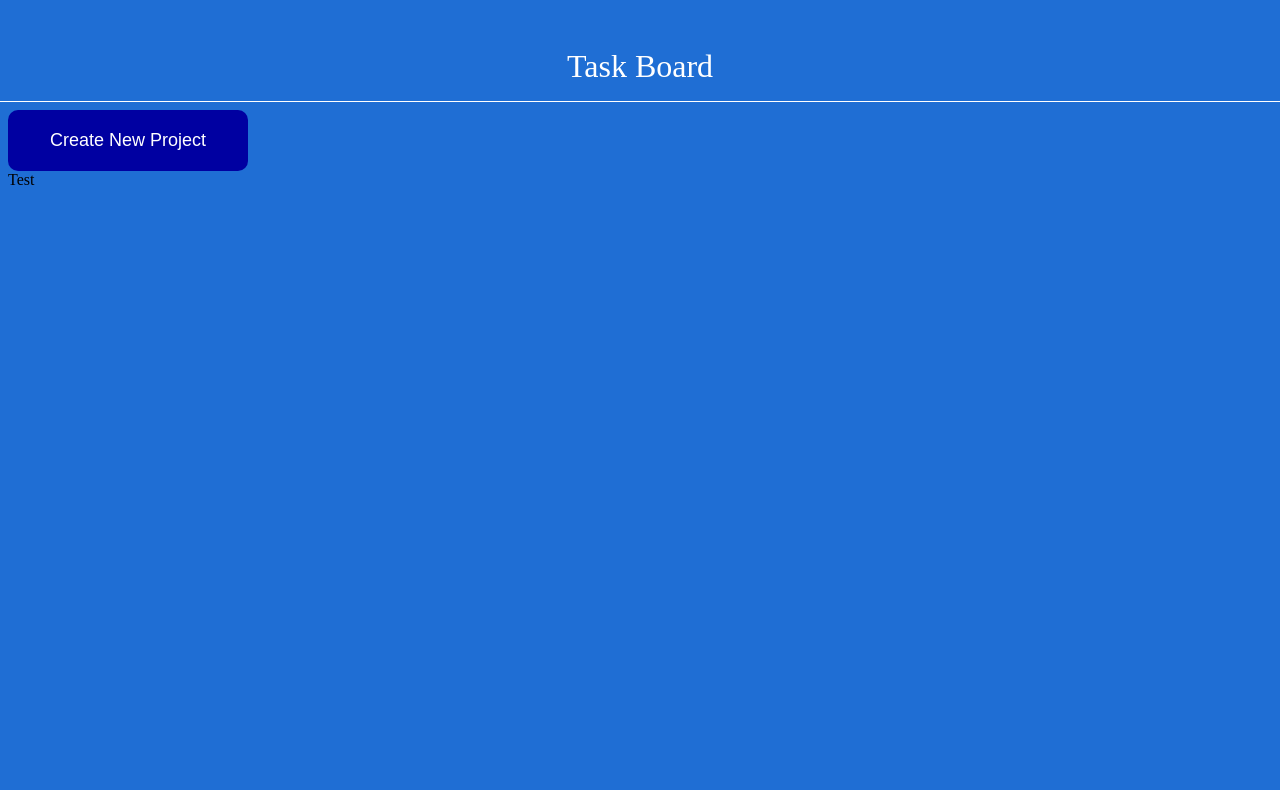
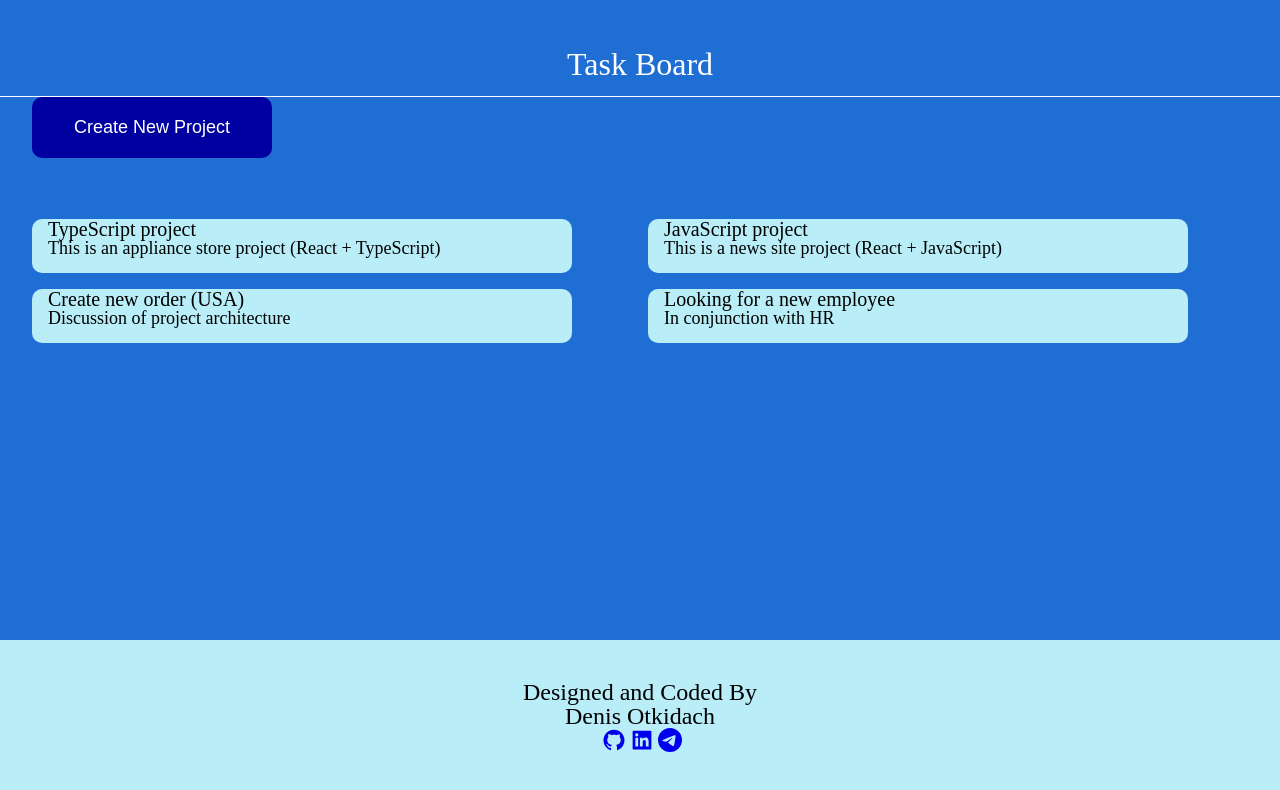
Before and after one commit to rataysh/taskBoard, a React (Create React App) app in the folder task-board/: page / in a window 1280 px wide. Shown: the top 790 px of the page. Built offline with nearby package versions, Linux system fonts and the light colour scheme.

Commit message:
project page

```diff
--- /dev/null
+++ b/task-board/src/components/footer/aboutDev.tsx
@@ -0,0 +1,30 @@
+/** @format */
+
+import React from "react";
+import {AiFillGithub, AiFillLinkedin} from "react-icons/ai";
+import {BsTelegram} from "react-icons/bs";
+import "./footer.scss";
+
+interface GitLinkTg {
+    gitLink: string;
+    linkedLink: string;
+    telegramLink: string;
+}
+
+export const AboutDev: React.FC<GitLinkTg> = (props: GitLinkTg) => {
+    return (
+        <body className='aboutDev'>
+            <a href={props.gitLink} target='_blank' rel='noreferrer'>
+                <AiFillGithub />
+            </a>
+
+            <a href={props.linkedLink} target='_blank' rel='noreferrer'>
+                <AiFillLinkedin />
+            </a>
+
+            <a href={props.telegramLink} target='_blank' rel='noreferrer'>
+                <BsTelegram />
+            </a>
+        </body>
+    );
+};
--- /dev/null
+++ b/task-board/src/components/footer/footer.scss
@@ -0,0 +1,44 @@
+/** @format */
+@import "../../styles/varCSS.scss";
+
+.footer {
+    padding: 2.5rem;
+    background-color: $light-color;
+    div {
+        display: flex;
+        flex-direction: column;
+        justify-content: center;
+        align-items: center;
+        p {
+            font-size: 1.5rem;
+            font-weight: 500;
+            color: black;
+            display: flex;
+        }
+    }
+}
+
+.aboutDev {
+    transition: all 0.2s linear 0s;
+
+    display: flex;
+    flex-direction: row;
+    justify-content: center;
+    align-items: center;
+    justify-items: center;
+    align-self: center;
+    padding-bottom: 0.5rem;
+
+    a {
+        display: flex;
+        font-size: x-large;
+        transition-property: all;
+        transition-duration: 200ms;
+        margin-left: 0.25rem;
+
+
+        &:hover {
+            transform: scale(1.1);
+        }
+    }
+}
--- /dev/null
+++ b/task-board/src/components/footer/footer.tsx
@@ -0,0 +1,25 @@
+/** @format */
+
+import React from "react";
+import {AboutDev} from "./aboutDev";
+import "./footer.scss";
+
+export const AboutMe: React.FC = () => {
+    return (
+        <footer className='footer'>
+            <div>
+                <p className='text-sans font-medium text-2xl text-slate-100'>
+                    Designed and Coded By
+                </p>
+                <p className='flex items-center justify-center space-x-1 text-footer'>
+                    Denis Otkidach
+                </p>
+                <AboutDev
+                    gitLink='https://github.com/rataysh'
+                    linkedLink='https://www.linkedin.com/in/denis-otkidach-developer/?locale=en_US'
+                    telegramLink='https://t.me/alabama_homie'
+                />
+            </div>
+        </footer>
+    );
+};
--- /dev/null
+++ b/task-board/src/components/offlineData.ts
@@ -0,0 +1,30 @@
+/** @format */
+
+import { IProject } from "./projects/interface/IProject";
+
+export const dataProject: IProject[] = [
+    {
+        id: 1,
+        title: "TypeScript project",
+        description: "This is an appliance store project (React + TypeScript)",
+        status: 0,
+    },
+    {
+        id: 2,
+        title: "JavaScript project",
+        description: "This is a news site project (React + JavaScript)",
+        status: 0,
+    },
+    {
+        id: 3,
+        title: "Create new order (USA)",
+        description: "Discussion of project architecture",
+        status: 0,
+    },
+    {
+        id: 4,
+        title: "Looking for a new employee",
+        description: "In conjunction with HR",
+        status: 0,
+    },
+];
--- a/task-board/src/components/projects/EachProject.tsx
+++ b/task-board/src/components/projects/EachProject.tsx
@@ -2,11 +2,19 @@
 
 import React from "react";
 import ".././../styles/addNewProjButton.scss";
+import {IProject} from "./interface/IProject";
 
-export const EachProject: React.FC = () => {
+interface EachProjects {
+    projectProps: IProject;
+}
+
+export const EachProject: React.FC<EachProjects> = (props) => {
     return (
-        <div>
-           Test
+        <div className='eachProjectCard'>
+            <div>
+                <p>{props.projectProps.title}</p>
+                <span>{props.projectProps.description}</span>
+            </div>
         </div>
     );
 };
--- /dev/null
+++ b/task-board/src/components/projects/interface/IProject.ts
@@ -0,0 +1,7 @@
+
+export interface IProject {
+    id: number;
+    title: string;
+    description: string;
+    status: number; //0 if in work or 1 if done
+}
--- a/task-board/src/pages/Projects.tsx
+++ b/task-board/src/pages/Projects.tsx
@@ -1,18 +1,32 @@
 /** @format */
 
 import React from "react";
-import { AddNewProject } from "../components/projects/AddNewProject";
-import { EachProject } from "../components/projects/EachProject";
+import {AddNewProject} from "../components/projects/AddNewProject";
+import {EachProject} from "../components/projects/EachProject";
 import "../styles/projects.scss";
+import {dataProject} from "../components/offlineData";
+import {AboutMe} from "../components/footer/footer";
 
 export const Projects: React.FC = () => {
     return (
-        <div className='wrapper'>
-            <header className="header">Task Board</header>
-            <body>
-                <AddNewProject />
-                <EachProject />
-            </body>
-        </div>
+        <body className='body'>
+            <div className='wrapper'>
+                <header className='header'>Task Board</header>
+                <main className='main'>
+                    <AddNewProject />
+                    <div className='projectsBox'>
+                        {dataProject.map((projectProps) => (
+                            <EachProject
+                                projectProps={projectProps}
+                                key={projectProps.id}
+                            />
+                        ))}
+                    </div>
+                </main>
+                <>
+                    <AboutMe />
+                </>
+            </div>
+        </body>
     );
 };
--- a/task-board/src/styles/projects.scss
+++ b/task-board/src/styles/projects.scss
@@ -1,22 +1,94 @@
 /** @format */
 // @import-normalize;
 @import "./varCSS";
+*,
+*:before,
+*:after {
+    padding: 0;
+    margin: 0;
+    border: 0;
+    box-sizing: border-box;
+}
 
-.wrapper {
-    position:absolute;
-    top: 0;
-    left: 0;
-    width: 100vw;
-    height: 100vh;
-    background-size: 100%;
+.body {
+    // display: block;
+    height: 100%;
+    width: 100%;
+    line-height: 1;
     background-color: $background-main;
 }
 
-.header{
+.wrapper {
+    min-width: 100vw;
+    min-height: 100vh;
+    display: flex;
+    flex-direction: column;
+    // position: absolute;
+    // top: 0;
+    // left: 0;
+    // width: 100vw;
+    // height: 100vh;
+    // background-size: 100%;
+    // padding-left: 1rem;
+    // padding-right: 1rem;
+}
+
+.header {
     padding-top: 3rem;
     padding-bottom: 1rem;
-    font-size:xx-large;
+    font-size: xx-large;
     text-align: center;
     color: white;
     border-bottom: 1px solid white;
 }
+
+.main {
+    flex: 1 1 auto;
+    margin-bottom: 10rem;
+    margin-left: 2rem;
+    margin-right: 2rem;
+}
+
+.projectsBox {
+    margin-top: 5%;
+    margin-left: auto;
+    margin-right: auto;
+    display: grid;
+    grid-template-columns: 1fr 1fr;
+    grid-column-gap: 1rem;
+}
+
+$textColorProjectCard: black;
+.eachProjectCard {
+    transition: all 0.2s linear 0s;
+
+    display: flex;
+    flex-direction: row;
+    background-color: $light-color;
+    width: 90%;
+    padding-left: 1rem;
+    padding-right: 1rem;
+    padding-bottom: 1rem;
+    border-radius: 10px;
+    justify-content: space-between;
+    margin-bottom: 1rem;
+    div {
+        display: flex;
+        flex-direction: column;
+        p {
+            font-size: 20px;
+            font-weight: 500;
+            color: $textColorProjectCard;
+        }
+        span {
+            font-size: 18px;
+            font-weight: 300;
+            color: $textColorProjectCard;
+        }
+    }
+
+    &:hover {
+        background-color: $blue-color;
+        transform: scale(1.05);
+    }
+}
```
Also changed, not shown: task-board/src/components/projects/interface/ITask.ts (added, +12 -0 lines).
